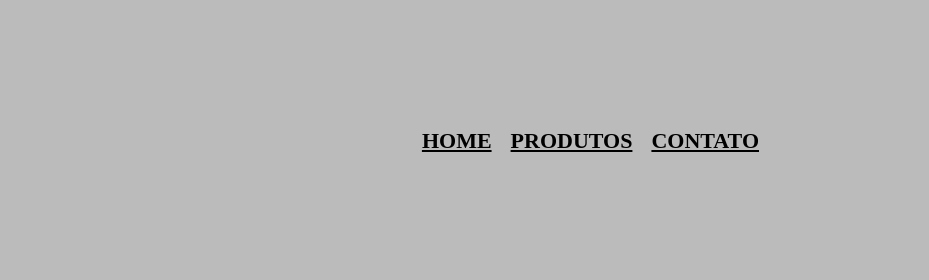
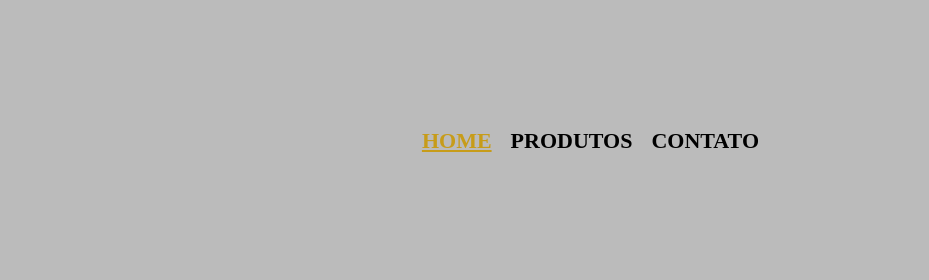
Before and after one commit to jurandi1/barbearia-alura, a plain HTML site: page produtos.html in a window 1280 px wide. In both pictures the pointer is over the link "HOME". Shown: the top 280 px of the page, 351-1280 px from the left. Drawn offline with Linux system fonts and the light colour scheme.

Commit message:
Pseudo-classes de estado

```diff
--- a/produtos.css
+++ b/produtos.css
@@ -25,6 +25,12 @@ nav a {
     color: black;
     font-weight: bold;
     font-size: 22px;
+    text-decoration: none;
+}
+
+nav a:hover {
+    color: #C79C19;
+    text-decoration: underline;
 }
 
 .produtos {
```
